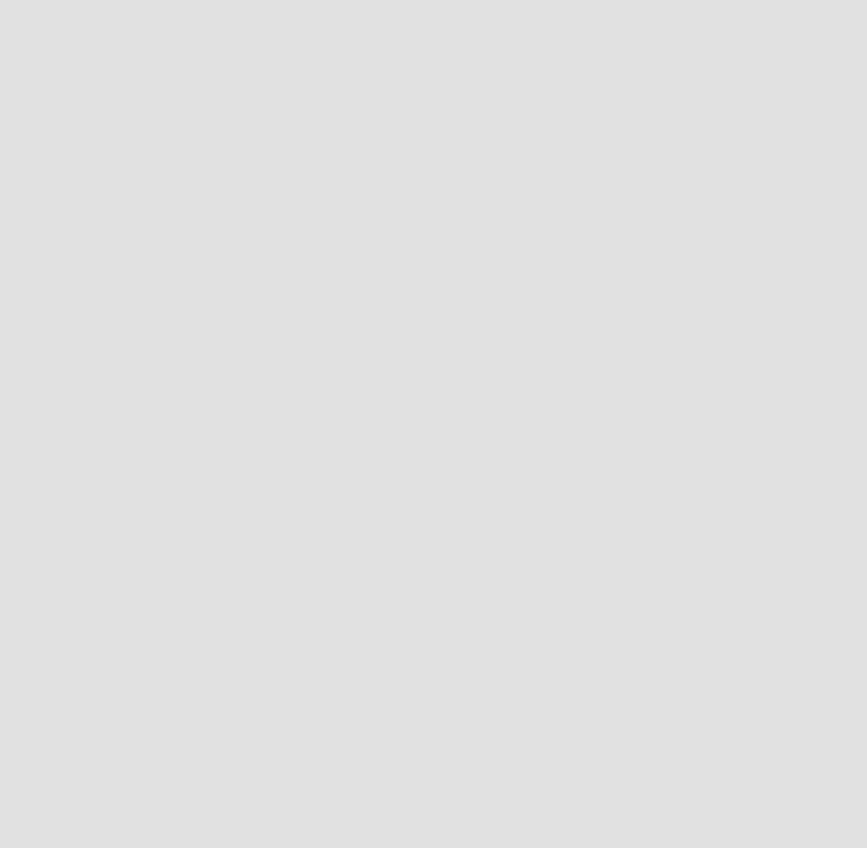
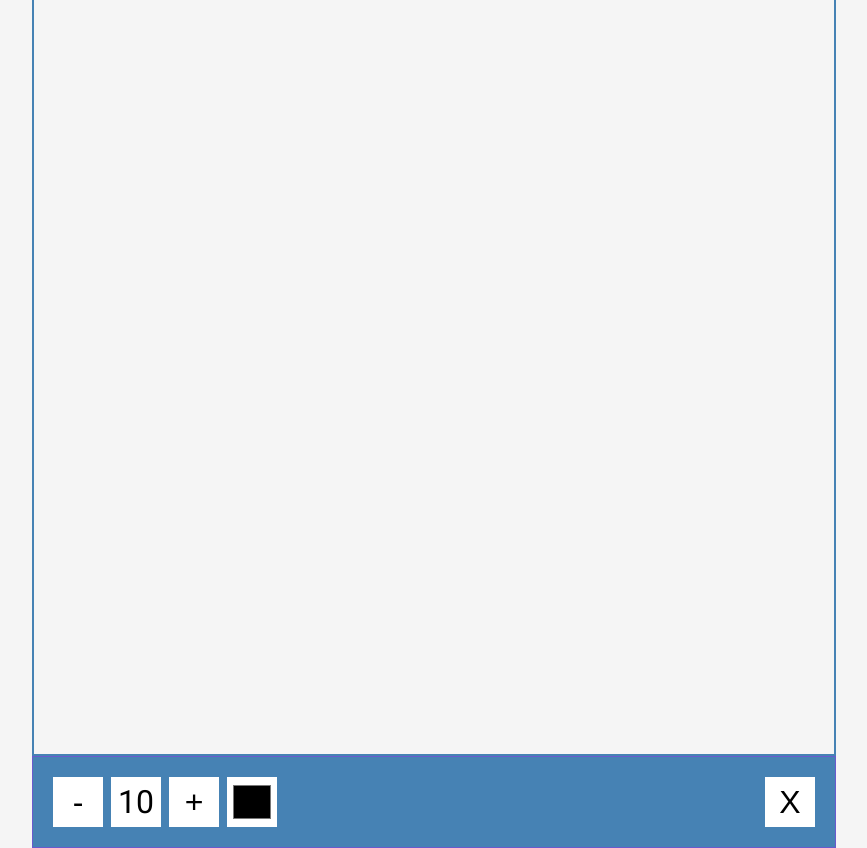
Before and after one commit to aisling-dwyer/50-projects-50-days, a plain HTML site: page day22/index.html in a window 1280 px wide. Shown: the whole page, without its empty margins (206-1073 px from the left). Before the commit the page ends 800 px from the top, so only its background shows below. Drawn offline with Linux system fonts and the light colour scheme; a web font is replaced by a local one.

Commit message:
day22 canvas application

```diff
--- a/day22/index.html
+++ b/day22/index.html
@@ -5,9 +5,21 @@
     <meta http-equiv="X-UA-Compatible" content="IE=edge">
     <meta name="viewport" content="width=device-width, initial-scale=1.0">
     <link rel="stylesheet" href="style.css">
-    <title>Document</title>
+    <title>Drawing App</title>
 </head>
 <body>
+    <canvas id="canvas" width="800" height="800"></canvas>
+
+    <div class="toolbox">
+        <button id="decrease">-</button>
+        <span id="size">10</span>
+        <button id="increase">+</button>
+        <input type="color" id="color">
+        <button id="clear">X</button>
+    </div>
+
+
+
     <script src="script.js"></script>
 </body>
 </html>
--- a/day22/script.js
+++ b/day22/script.js
@@ -0,0 +1,99 @@
+// using Canvas API
+
+const canvas = document.getElementById("canvas");
+const increaseBtn = document.getElementById("increase");
+const decreaseBtn = document.getElementById("decrease");
+const sizeEl = document.getElementById("size");
+const colorEl = document.getElementById("color");
+const clearEl = document.getElementById("clear");
+
+const ctx = canvas.getContext("2d");
+
+let size = 10;
+let isPressed = false;
+let color = "black";
+//initialising x and y not defining them
+let x;
+let y;
+
+canvas.addEventListener("mousedown", (e) => {
+  isPressed = true;
+  //offsetX and offsetY give positioning of where the mouse is on mousedown
+  x = e.offsetX;
+  y = e.offsetY;
+});
+
+canvas.addEventListener("mouseup", (e) => {
+  isPressed = false;
+
+  x = undefined;
+  y = undefined;
+});
+
+canvas.addEventListener("mousemove", (e) => {
+  if (isPressed) {
+    const x2 = e.offsetX;
+    const y2 = e.offsetY;
+
+    drawCircle(x2, y2);
+    //for continuous line
+    drawLine(x, y, x2, y2);
+
+    //setting x as new position of where x2 was last
+    x = x2;
+    y = y2;
+  }
+});
+
+// x and y = positioning where I want to draw circle
+function drawCircle(x, y) {
+  ctx.beginPath();
+  ctx.arc(x, y, size, 0, Math.PI * 2);
+  ctx.fillStyle = color;
+  ctx.fill();
+}
+
+//x1 y1 = points drawing the line from
+//x2 y2 = draws the line to here
+function drawLine(x1, y1, x2, y2) {
+  ctx.beginPath();
+  ctx.moveTo(x1, y1);
+  ctx.lineTo(x2, y2);
+
+  //color of the line needs to be filled in - stroke style is like a border
+  ctx.strokeStyle = color;
+
+  ctx.lineWidth = size * 2; //circle radius x 2 to get diameter so same width as circle being drawn
+  ctx.stroke();
+}
+
+function updateSizeOnScreen() {
+  sizeEl.innerText = size;
+}
+
+colorEl.addEventListener("change", (e) => (color = e.target.value));
+
+increaseBtn.addEventListener("click", () => {
+  size += 5;
+
+  if (size > 50) {
+    size = 50;
+  }
+
+  updateSizeOnScreen();
+});
+
+decreaseBtn.addEventListener("click", () => {
+  size -= 5;
+
+  if (size < 5) {
+    size = 5;
+  }
+
+  updateSizeOnScreen();
+});
+
+clearEl.addEventListener("click", () => {
+  // clears canvas from 0, 0 to complete width and height of canvas
+  ctx.clearRect(0, 0, canvas.width, canvas.height);
+});
--- a/day22/style.css
+++ b/day22/style.css
@@ -1,18 +1,51 @@
-@import url('https://fonts.googleapis.com/css2?family=Muli&display=swap');
+@import url('https://fonts.googleapis.com/css2?family=Roboto:wght@400;700&display=swap');
 
 * {
     box-sizing: border-box;
 }
 
 body {
-    background-color: #e1e1e1;
-    font-family: 'Muli', sans-serif;
+    background-color: #f5f5f5;
+    font-family: 'Roboto', sans-serif;
     display: flex;
+    flex-direction: column;
     align-items: center;
     justify-content: center;
-    text-align: center;
     height: 100vh;
-    overflow: hidden;
     margin: 0;
 
 }
+
+canvas {
+    border: 2px solid steelblue;
+
+}
+
+.toolbox {
+    background-color: steelblue;
+    border: 1px solid slateblue;
+    display: flex;
+    width: 804px;
+    padding: 1rem;
+}
+
+/*targeting the direct children of toolbox*/
+.toolbox > * {
+    background-color: #fff;
+    border: none;
+    display: inline-flex;
+    align-items: center;
+    justify-content: center;
+    font-size: 2rem;
+    height: 50px;
+    width: 50px;
+    margin: 0.25rem;
+    padding: 0.25rem;
+    cursor: pointer;
+
+}
+
+/*targeting last child element of the toolbox*/
+.toolbox > *:last-child {
+    margin-left: auto;
+}
```
